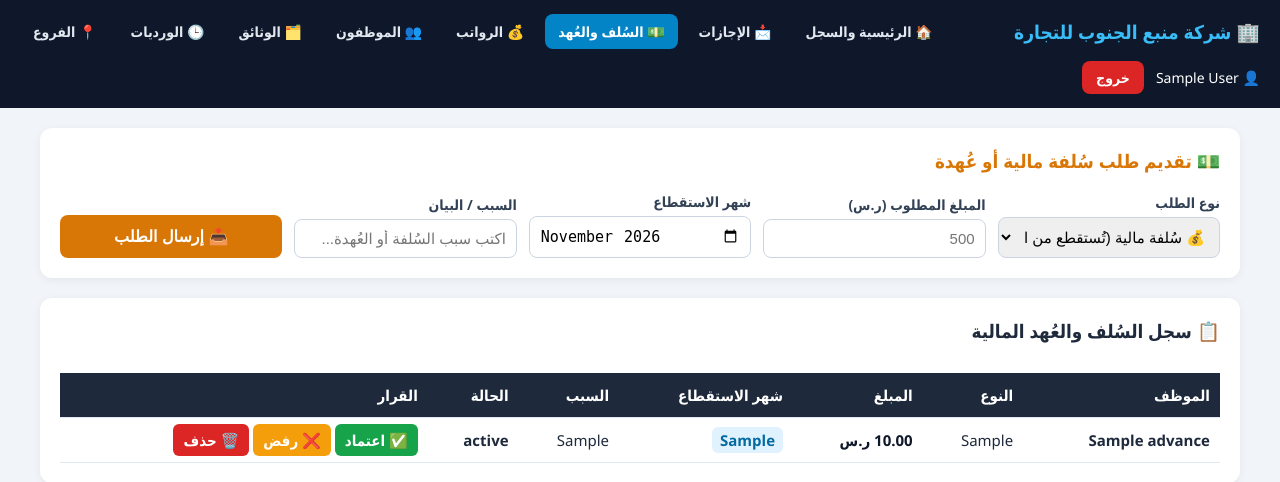
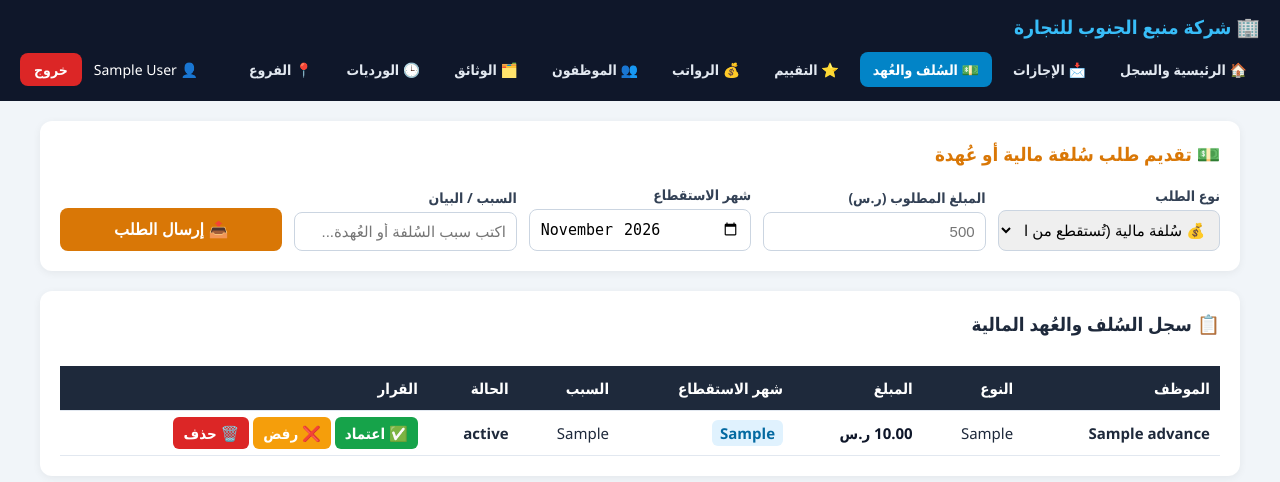
Before and after one commit to wahidhakamy-debug/attendance-system, a Flask app: page /advances in a window 1280 px wide. Shown: the top 482 px of the page. Run offline with Flask 3, Linux system fonts and the light colour scheme; the visitor is signed in with stand-in values (Sample User, id 1); tables that the repository leaves empty hold one stand-in row (values such as "Sample post"); some libraries are stand-ins or nearby versions.

Commit message:
Add evaluations link for admin and supervisor roles

```diff
--- a/templates/base.html
+++ b/templates/base.html
@@ -37,12 +37,15 @@
 <body>
     <nav class="navbar no-print">
         <div class="nav-brand">🏢 شركة منبع الجنوب للتجارة</div>
-        <div class="nav-links">
+                <div class="nav-links">
             <a href="/dashboard" class="{% if page == 'dashboard' %}active{% endif %}">🏠 الرئيسية والسجل</a>
             <a href="/leaves" class="{% if page == 'leaves' %}active{% endif %}">📩 الإجازات</a>
             <a href="/advances" class="{% if page == 'advances' %}active{% endif %}">💵 السُلف والعُهد</a>
             {% if session['role'] != 'admin' %}
             <a href="/my_payslip" class="{% if page == 'my_payslip' %}active{% endif %}">🧾 كشف راتبي</a>
+            {% endif %}
+            {% if session['role'] in ('admin', 'supervisor') %}
+            <a href="/evaluations" class="{% if page == 'evaluations' %}active{% endif %}">⭐ التقييم</a>
             {% endif %}
             {% if session['role'] == 'admin' %}
             <a href="/payroll" class="{% if page == 'payroll' %}active{% endif %}">💰 الرواتب</a>
@@ -52,6 +55,7 @@
             <a href="/branches" class="{% if page == 'branches' %}active{% endif %}">📍 الفروع</a>
             {% endif %}
         </div>
+
         <div class="nav-user">
             <span>👤 {{ session['name'] }}</span>
             <a href="/logout" class="btn-logout">خروج</a>
```
